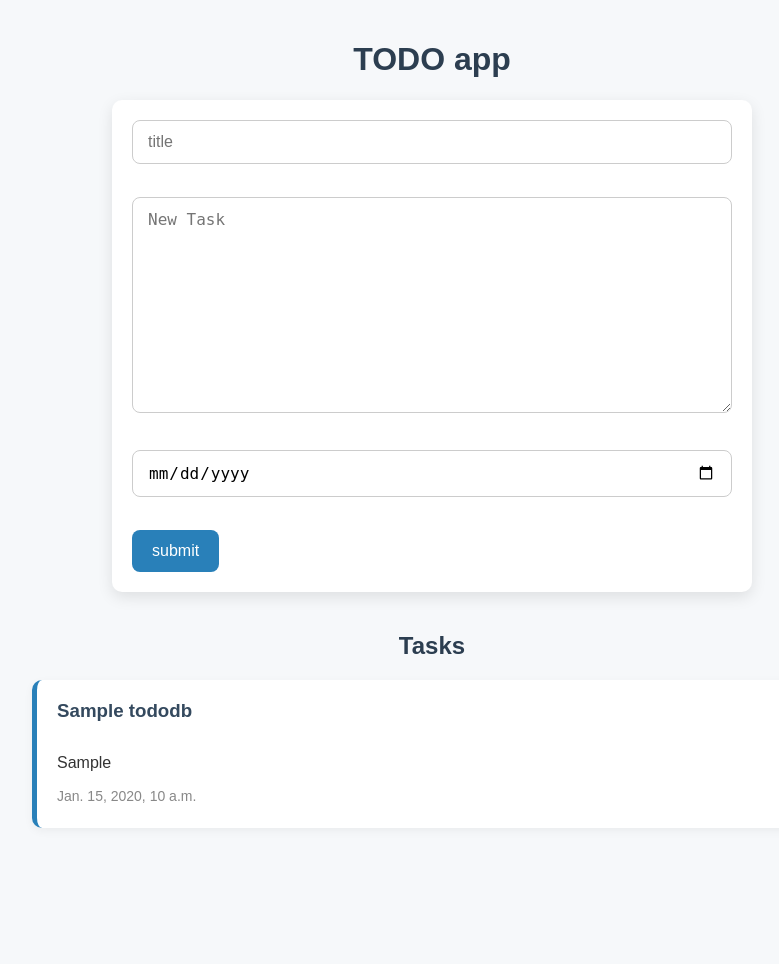
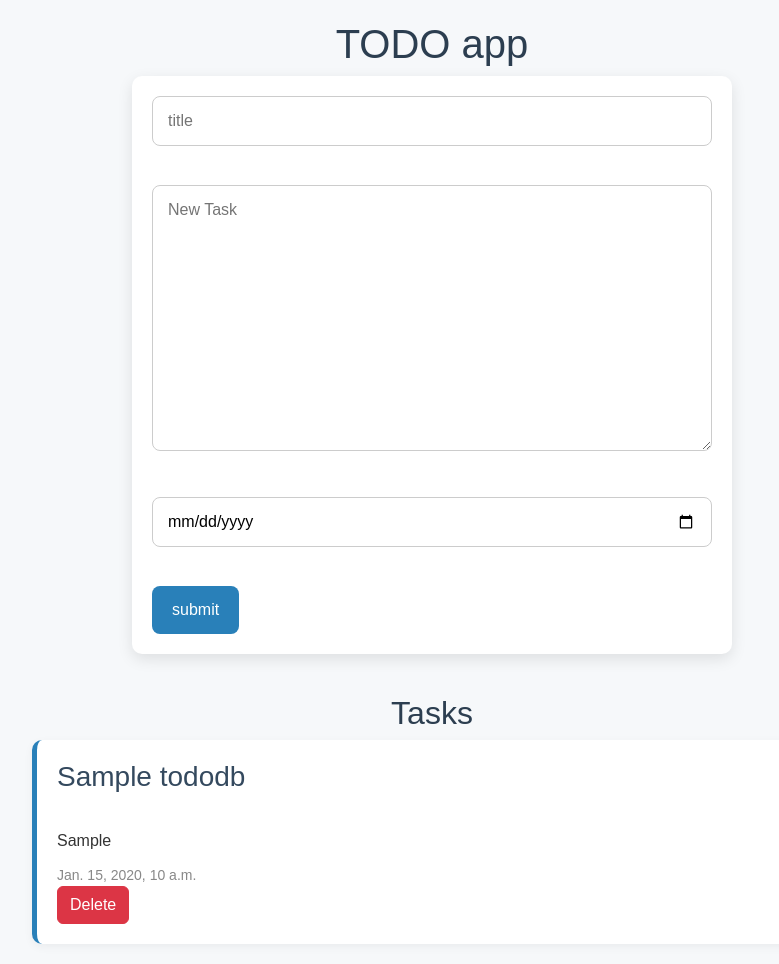
Before and after one commit to N0d1rb3k/todo_app, a Django app: page / in a window 1280 px wide. Shown: the whole page, without its empty margins (208-987 px from the left). Before the commit the page ends 828 px from the top, so only its background shows below. Run offline with Django 5.2, Linux system fonts and the light colour scheme; tables that the repository leaves empty hold one stand-in row (values such as "Sample post").

Commit message:
delete button added

```diff
--- a/Todo/main/templates/html/home.html
+++ b/Todo/main/templates/html/home.html
@@ -1,11 +1,12 @@
+<!doctype html>
 {% load static %}
-<!doctype html>
 <html lang="en">
 <head>
     <meta charset="UTF-8">
     <meta name="viewport"
           content="width=device-width, user-scalable=no, initial-scale=1.0, maximum-scale=1.0, minimum-scale=1.0">
     <meta http-equiv="X-UA-Compatible" content="ie=edge">
+    <link href="https://cdn.jsdelivr.net/npm/bootstrap@5.3.7/dist/css/bootstrap.min.css" rel="stylesheet" integrity="sha384-LN+7fdVzj6u52u30Kp6M/trliBMCMKTyK833zpbD+pXdCLuTusPj697FH4R/5mcr" crossorigin="anonymous">
     <link rel="stylesheet" href="{% static 'css/style.css' %}">
     <title>Home</title>
 </head>
@@ -27,6 +28,7 @@
             <div class="time">
                 <p>{{ obj.date }}</p>
             </div>
+            <a href="{% url 'delete' obj.id %}"><button class="btn btn-danger">Delete</button></a>
         </div>
         {% endfor %}
     </div>
--- a/Todo/main/urls.py
+++ b/Todo/main/urls.py
@@ -3,5 +3,6 @@
 from django.conf import settings
 from django.conf.urls.static import static
 urlpatterns = [
-    path('',views.home,name="home")
+    path('',views.home,name="home"),
+    path('/delete/<int:id>',views.delete,name='delete')
 ]+ static(settings.STATIC_URL, document_root=settings.STATIC_ROOT)
--- a/Todo/main/views.py
+++ b/Todo/main/views.py
@@ -1,4 +1,4 @@
-from django.shortcuts import render,redirect
+from django.shortcuts import render,redirect , get_object_or_404
 from .models import Tododb
 # Create your views here.
 def home(request):
@@ -13,3 +13,8 @@
 
     all_tasks = Tododb.objects.all()
     return render(request,'html/home.html',{'tasks':all_tasks})
+
+def delete(request,id):
+    item = get_object_or_404(Tododb,id=id)
+    item.delete()
+    return redirect('home')
```
Also changed, not shown: Todo/db.sqlite3.
